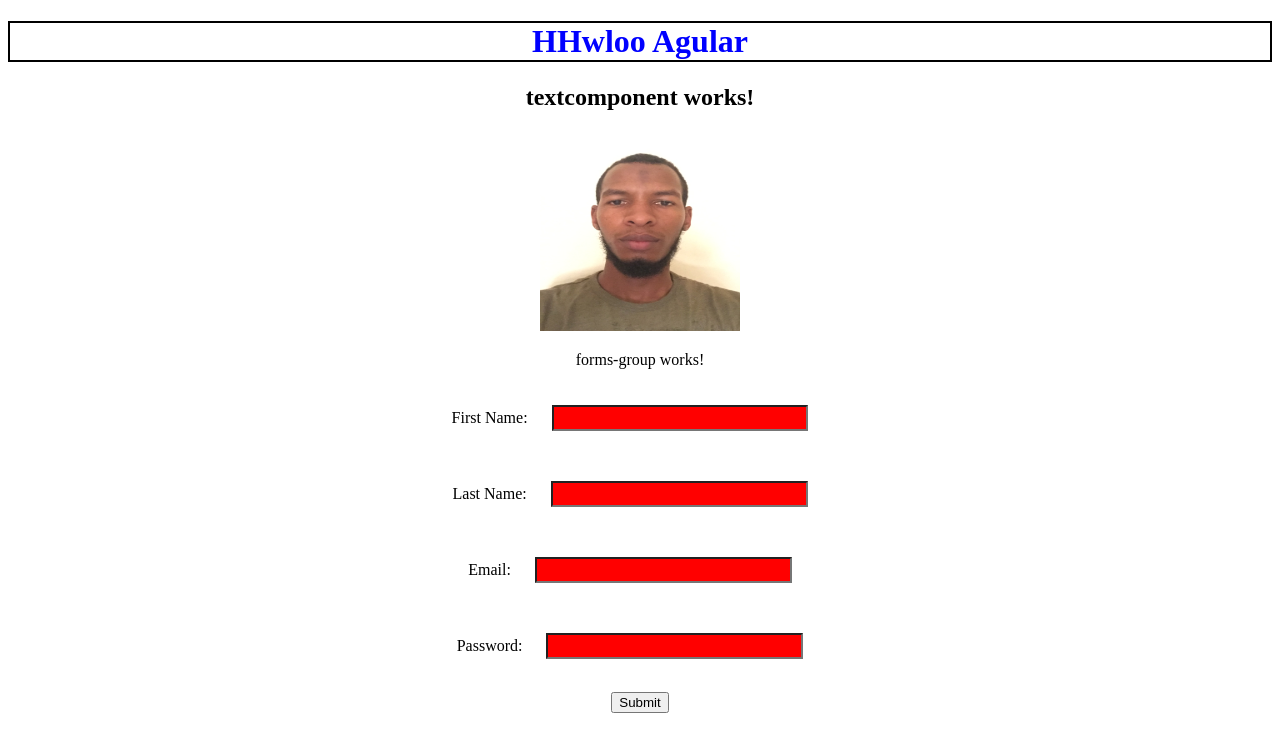
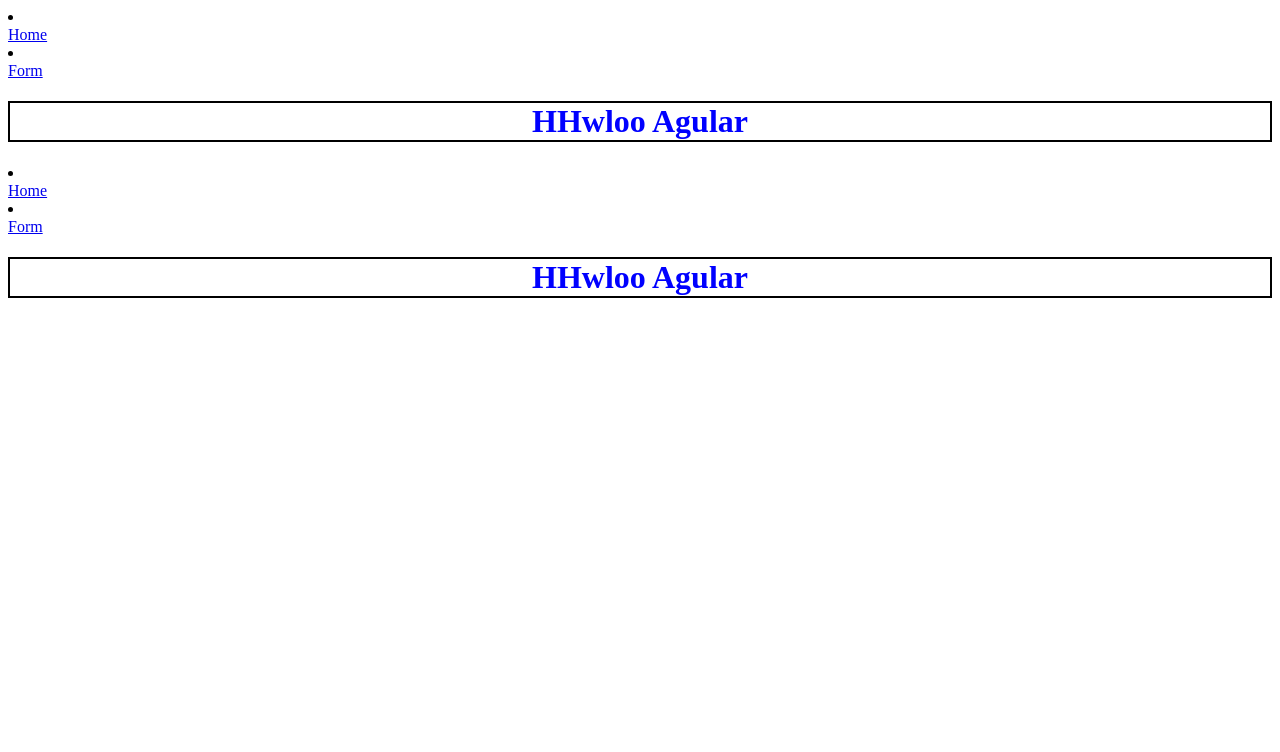
Before and after one commit to kabirbapson/Simpli-Angular, an Angular app: page / in a window 1280 px wide. Shown: the top 752 px of the page. Built offline with nearby package versions, Linux system fonts and the light colour scheme.

Commit message:
fix: consuming cadl

```diff
--- a/src/app/app-routing.module.ts
+++ b/src/app/app-routing.module.ts
@@ -1,7 +1,12 @@
 import { NgModule } from '@angular/core';
 import { RouterModule, Routes } from '@angular/router';
+import { AppComponent } from './app.component';
+import { FormsGroupComponent } from './forms-group/forms-group.component';
 
-const routes: Routes = [];
+const routes: Routes = [
+  { path: '', component: AppComponent },
+  {path:'form', component:FormsGroupComponent}
+];
 
 @NgModule({
   imports: [RouterModule.forRoot(routes)],
--- a/src/app/app.component.html
+++ b/src/app/app.component.html
@@ -1,7 +1,24 @@
+<div>
+  <li>
+    <nav>
+      <a href="/" routerLink="" routerLinkActive="active" >
+        Home
+      </a>
+    </nav>
+  </li>
+  <li>
+    <nav>
+      <a href="/form" routerLink="/form" routerLinkActive="active">
+        Form
+      </a>
+    </nav>
+  </li>
+</div>
 <h1>  HHwloo Agular
   <!-- <app-image-component></app-image-component> -->
 </h1>
+<router-outlet></router-outlet>
+<!-- <app-textcomponent>
+</app-textcomponent> -->
 
-<app-textcomponent>
-</app-textcomponent>
-<app-forms-group></app-forms-group>
+<!-- <app-forms-group></app-forms-group> -->
--- a/src/app/forms-group/forms-group.component.html
+++ b/src/app/forms-group/forms-group.component.html
@@ -26,3 +26,4 @@
 </form>
 
 </div>
+<app-textcomponent></app-textcomponent>
```
